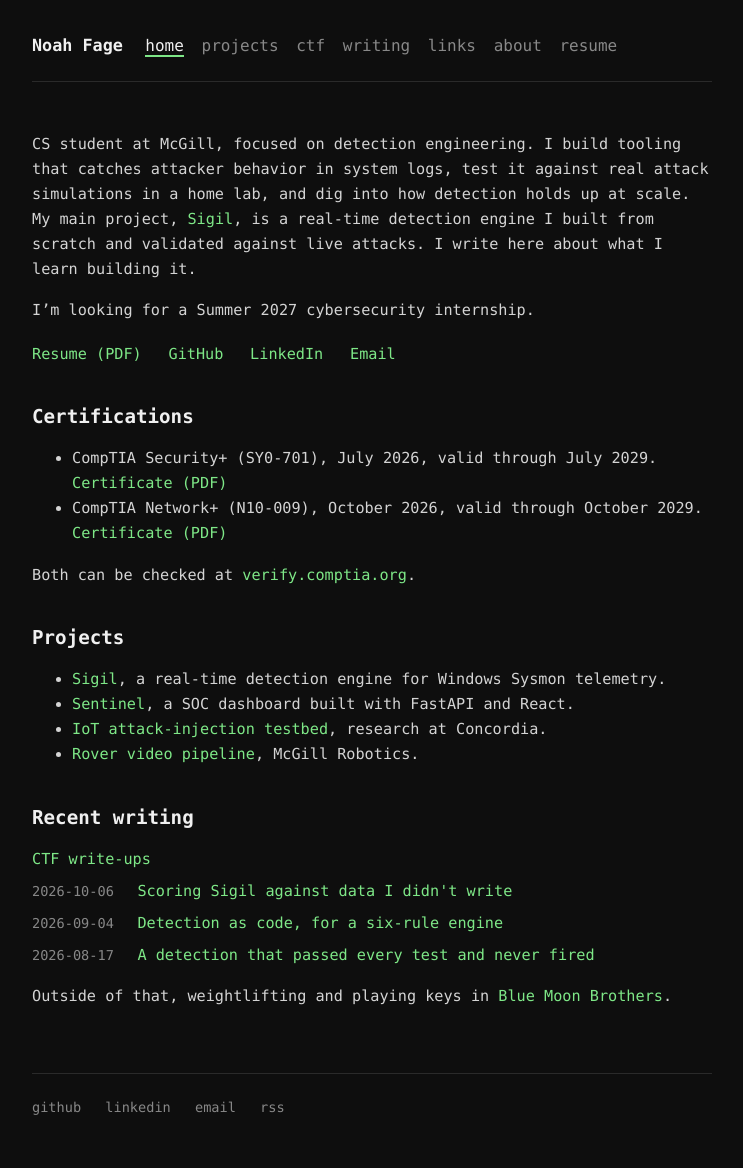
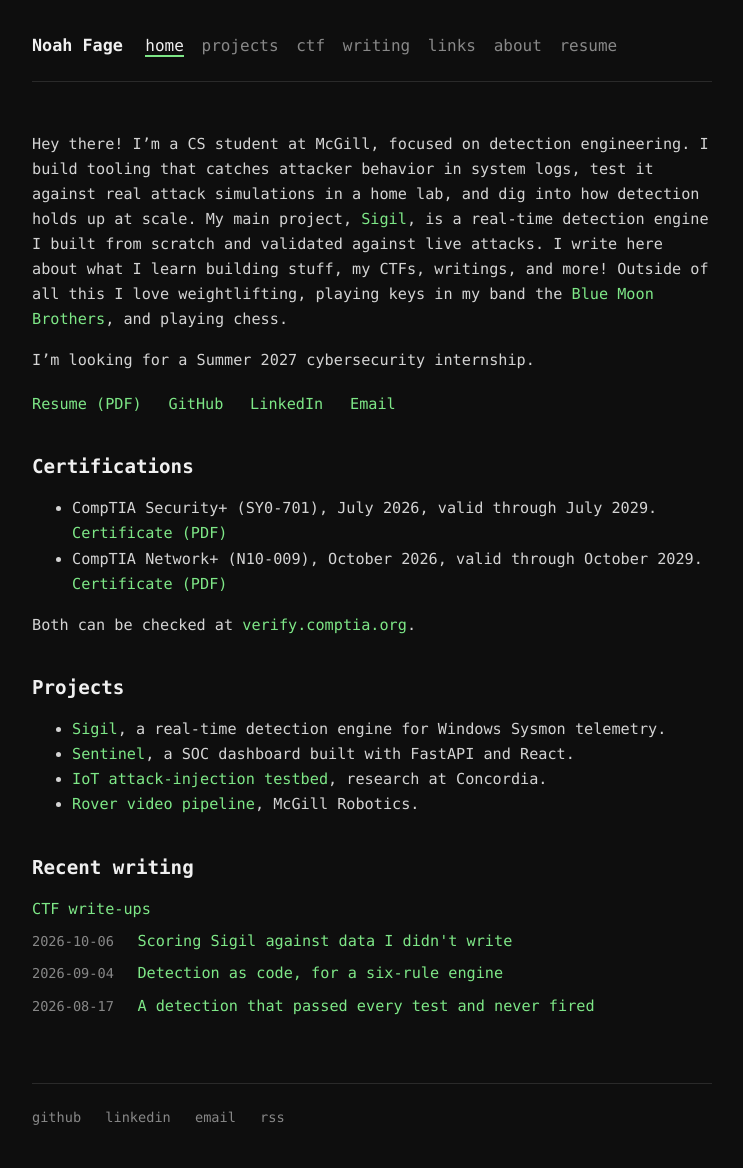
Before and after one commit to noah-fage/noah-fage.github.io, a Jekyll site: the page built from index.md, in a window 1280 px wide. Shown: the whole page, without its empty margins (268-1011 px from the left). Built offline with Jekyll 4.4.1, drawn with Linux system fonts in a browser that asks for light colours.

Commit message:
Update home intro and about page

```diff
--- a/index.md
+++ b/index.md
@@ -2,12 +2,15 @@
 layout: default
 ---
 
-CS student at McGill, focused on detection engineering. I build tooling that
-catches attacker behavior in system logs, test it against real attack
-simulations in a home lab, and dig into how detection holds up at scale. My main
-project, [Sigil](/projects/), is a real-time detection engine I built from
-scratch and validated against live attacks. I write here about what I learn
-building it.
+Hey there! I'm a CS student at McGill, focused on detection engineering. I build
+tooling that catches attacker behavior in system logs, test it against real
+attack simulations in a home lab, and dig into how detection holds up at scale.
+My main project, [Sigil](/projects/), is a real-time detection engine I built
+from scratch and validated against live attacks. I write here about what I learn
+building stuff, my CTFs, writings, and more! Outside of all this I love
+weightlifting, playing keys in my band the
+[Blue Moon Brothers](https://open.spotify.com/search/Blue%20Moon%20Brothers),
+and playing chess.
 
 I'm looking for a Summer 2027 cybersecurity internship.
 
@@ -43,6 +46,3 @@ Both can be checked at [verify.comptia.org](https://verify.comptia.org).
   <li><span class="date">{{ post.date | date: "%Y-%m-%d" }}</span> <a href="{{ post.url | relative_url }}">{{ post.title }}</a></li>
 {% endfor %}
 </ul>
-
-Outside of that, weightlifting and playing keys in
-[Blue Moon Brothers](https://open.spotify.com/search/Blue%20Moon%20Brothers).
```
Also changed, not shown: about.md (+3 -3 lines).
